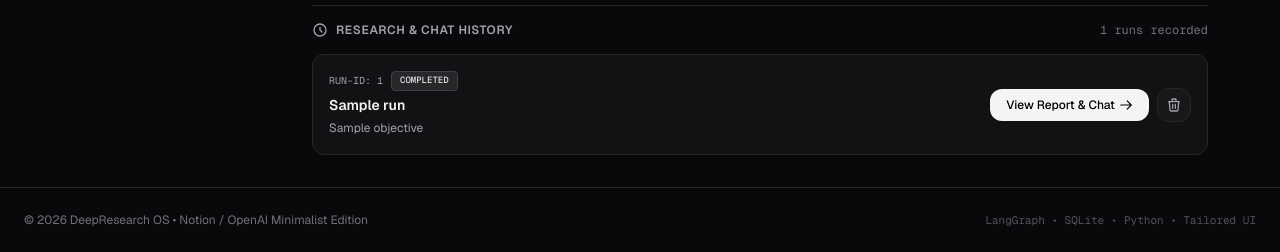
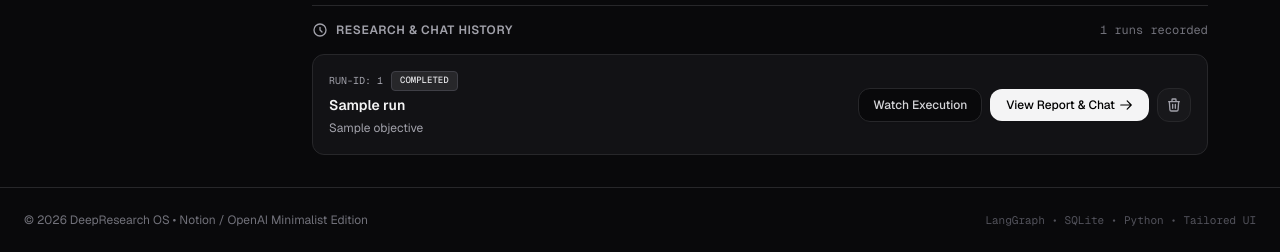
Before and after one commit to Pranavj16/DeepResearch_OS, a Django app: template frontend/templates/research/index.html in a window 1280 px wide. Shown: the part 802-1054 px from the top of the page. Run offline with Django 5.2, Linux system fonts and the light colour scheme; the template is opened without the code that fills it: most values are stand-ins (such as "Sample title", 1, 10 or a date in 2020); some libraries are stand-ins or nearby versions.

Commit message:
fix: ensure Watch Execution button remains visible alongside View Report & Chat for all research runs on the dashboard

```diff
--- a/frontend/templates/research/index.html
+++ b/frontend/templates/research/index.html
@@ -92,17 +92,16 @@
                     <p class="text-xs text-zinc-400 line-clamp-2 leading-relaxed">{{ run.objective }}</p>
                 </div>
                 <div class="flex items-center space-x-2 self-start md:self-auto shrink-0">
-                    {% if run.status == "completed" or run.stage == "completed" or run.stage == "finalize" %}
+                    <a href="/research/live/{{ run.run_id }}" class="px-3.5 py-2 rounded-xl bg-surface-base border border-zinc-800 hover:border-zinc-600 text-zinc-300 font-medium text-xs transition flex items-center space-x-1.5 shadow-sm">
+                        {% if run.status != "completed" and run.stage != "completed" and run.stage != "finalize" %}
+                        <span class="w-1.5 h-1.5 rounded-full bg-brand-400 animate-ping"></span>
+                        {% endif %}
+                        <span>Watch Execution</span>
+                    </a>
                     <a href="/report/{{ run.run_id }}" class="px-4 py-2 rounded-xl bg-zinc-100 hover:bg-white text-black font-medium text-xs transition shadow-sm whitespace-nowrap flex items-center space-x-1">
                         <span>View Report & Chat</span>
                         <svg class="w-3.5 h-3.5" fill="none" stroke="currentColor" viewBox="0 0 24 24"><path stroke-linecap="round" stroke-linejoin="round" stroke-width="2" d="M14 5l7 7m0 0l-7 7m7-7H3"/></svg>
                     </a>
-                    {% else %}
-                    <a href="/research/live/{{ run.run_id }}" class="px-3.5 py-2 rounded-xl bg-brand-600 hover:bg-brand-500 text-white font-medium text-xs transition flex items-center space-x-1.5 shadow-md">
-                        <span class="w-1.5 h-1.5 rounded-full bg-white animate-ping"></span>
-                        <span>Watch Live Execution</span>
-                    </a>
-                    {% endif %}
                     <button hx-delete="/research/delete/{{ run.run_id }}"
                             hx-headers='{"X-CSRFToken": "{{ csrf_token }}"}'
                             hx-target="closest .run-item"
```
